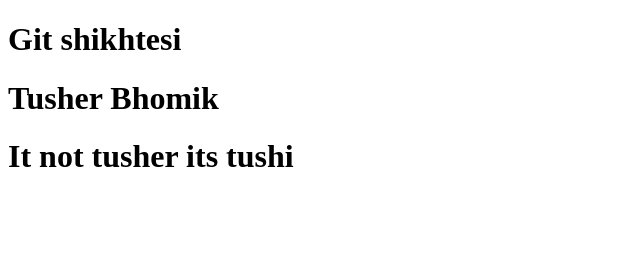
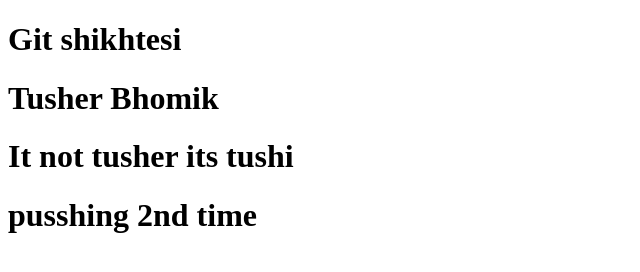
Before and after one commit to Tusher-Bhomik/my-first-website, a plain HTML site: page index.html in a window 1280 px wide. Shown: the whole page, without its empty margins (0-640 px from the left). Drawn offline with Linux system fonts and the light colour scheme.

Commit message:
2nd time

```diff
--- a/index.html
+++ b/index.html
@@ -9,5 +9,6 @@
     <h1>Git shikhtesi</h1>
     <h1>Tusher Bhomik</h1>
     <h1> It not tusher its tushi</h1>
+    <h1>pusshing 2nd time </h1>
 </body>
 </html>
```
